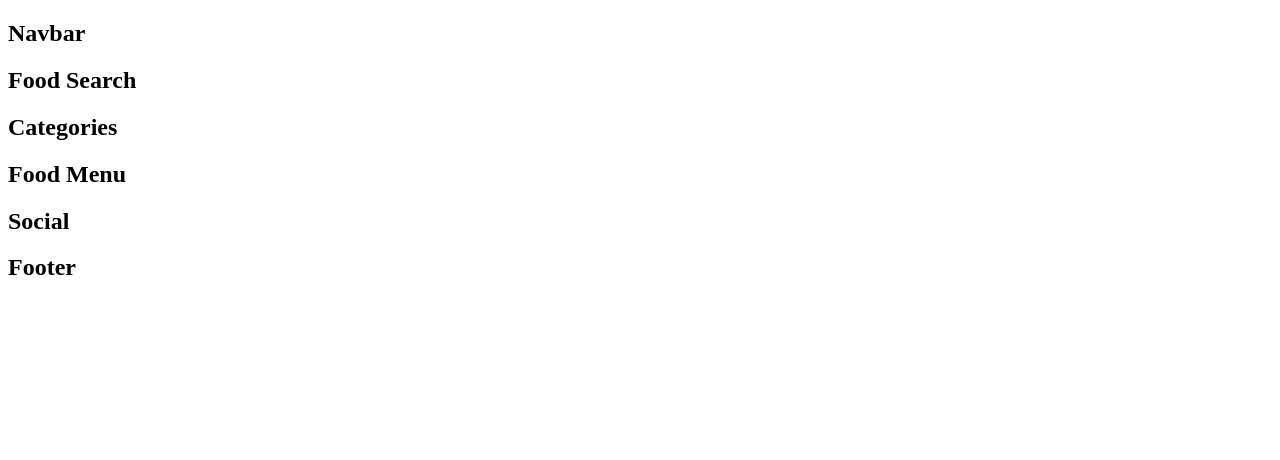
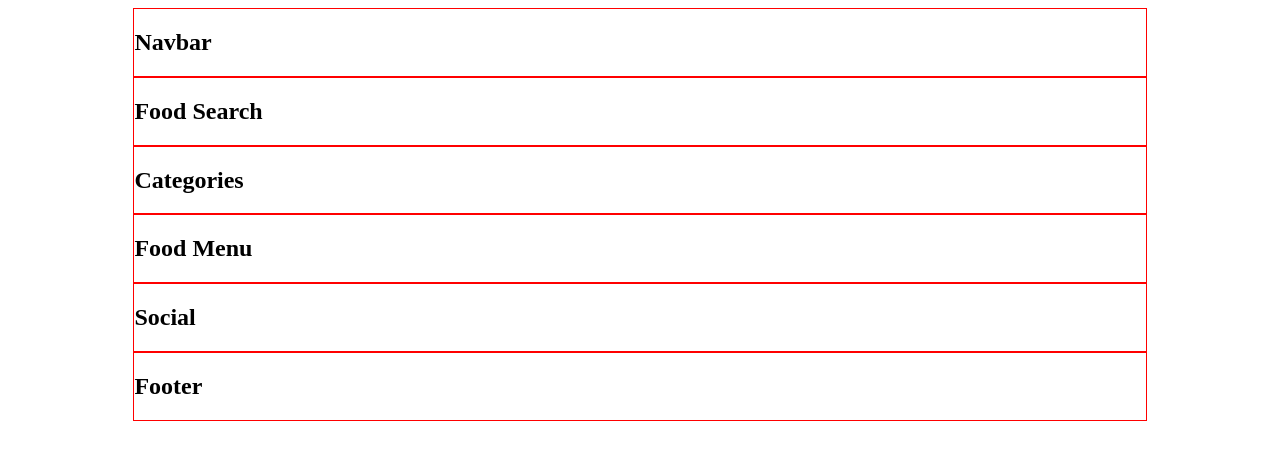
Before and after one commit to Benjaminlucky/Restuarant, a plain HTML site: page index.html in a window 1280 px wide. Drawn offline with Linux system fonts and the light colour scheme.

Commit message:
commit on master

```diff
--- a/index.html
+++ b/index.html
@@ -6,6 +6,8 @@
     <!--Important to make website responsive-->
     <meta name="viewport" content="width=device-width, initial-scale=1.0">
     <title>Restuarant</title>
+    <!--Link our Css File-->
+    <link rel="stylesheet" href="css/style.css">
 </head>
 <body>
     <!--Navbar Section starts here-->
```
